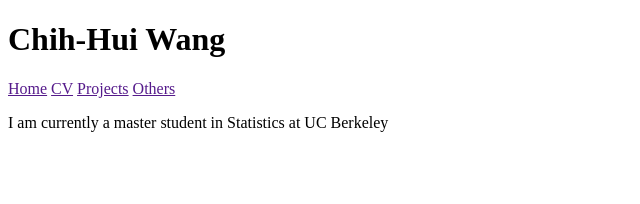
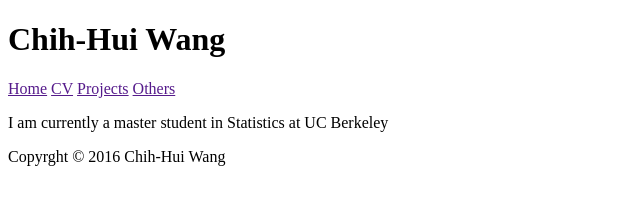
Before and after one commit to jJasonWang/jJasonWang.github.io, a plain HTML site: page index.html in a window 1280 px wide. Shown: the whole page, without its empty margins (0-640 px from the left). Drawn offline with Linux system fonts and the light colour scheme.

Commit message:
Copyright

```diff
--- a/index.html
+++ b/index.html
@@ -3,6 +3,7 @@
 <head>
 	<meta charset='utf-8'>
 	<title>Chih-Hui Wang</title>
+	<link rel="stylesheet" type="text/css" href="css/mycss.css">
 </head>
 
 <body>
@@ -19,4 +20,7 @@
 	<p>I am currently a master student in Statistics at UC Berkeley</p>
 </body>
 
+<footer>
+	Copyrght &copy; 2016 Chih-Hui Wang
+</footer>
 </html>
```
